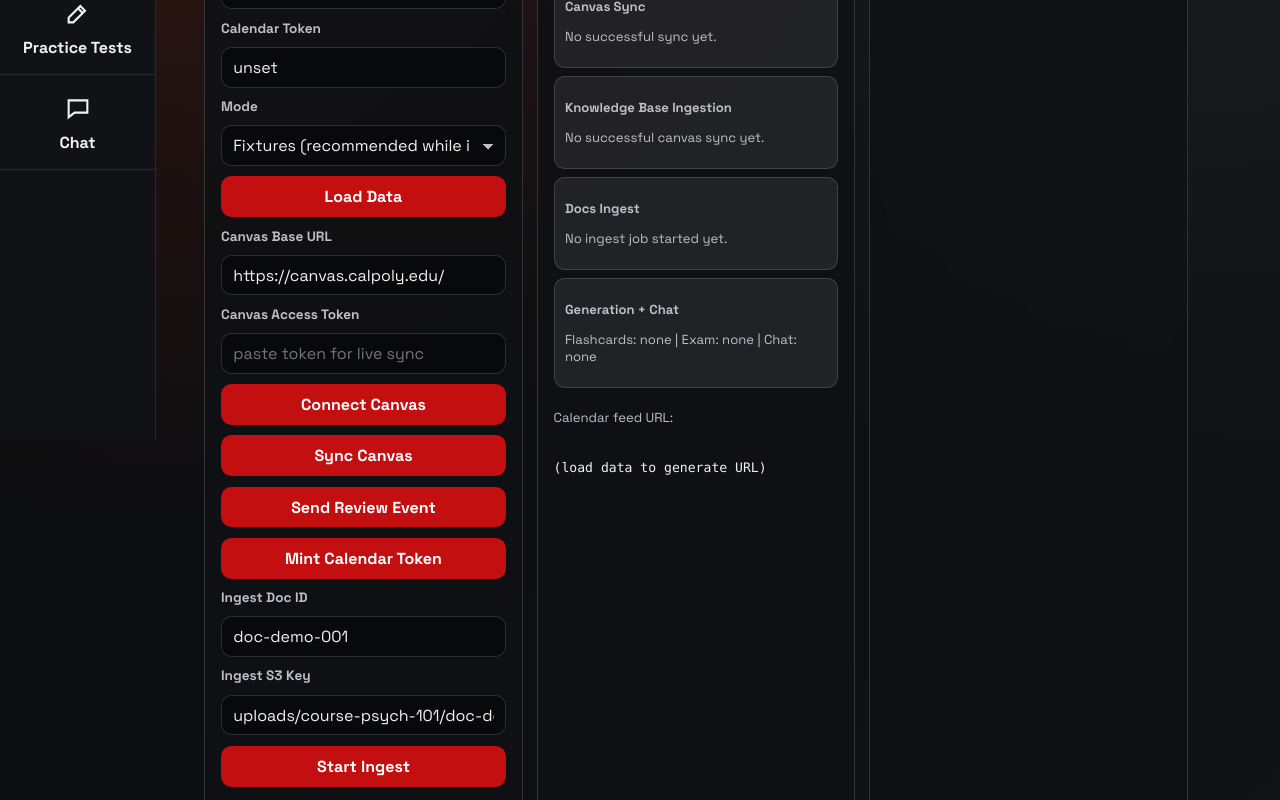
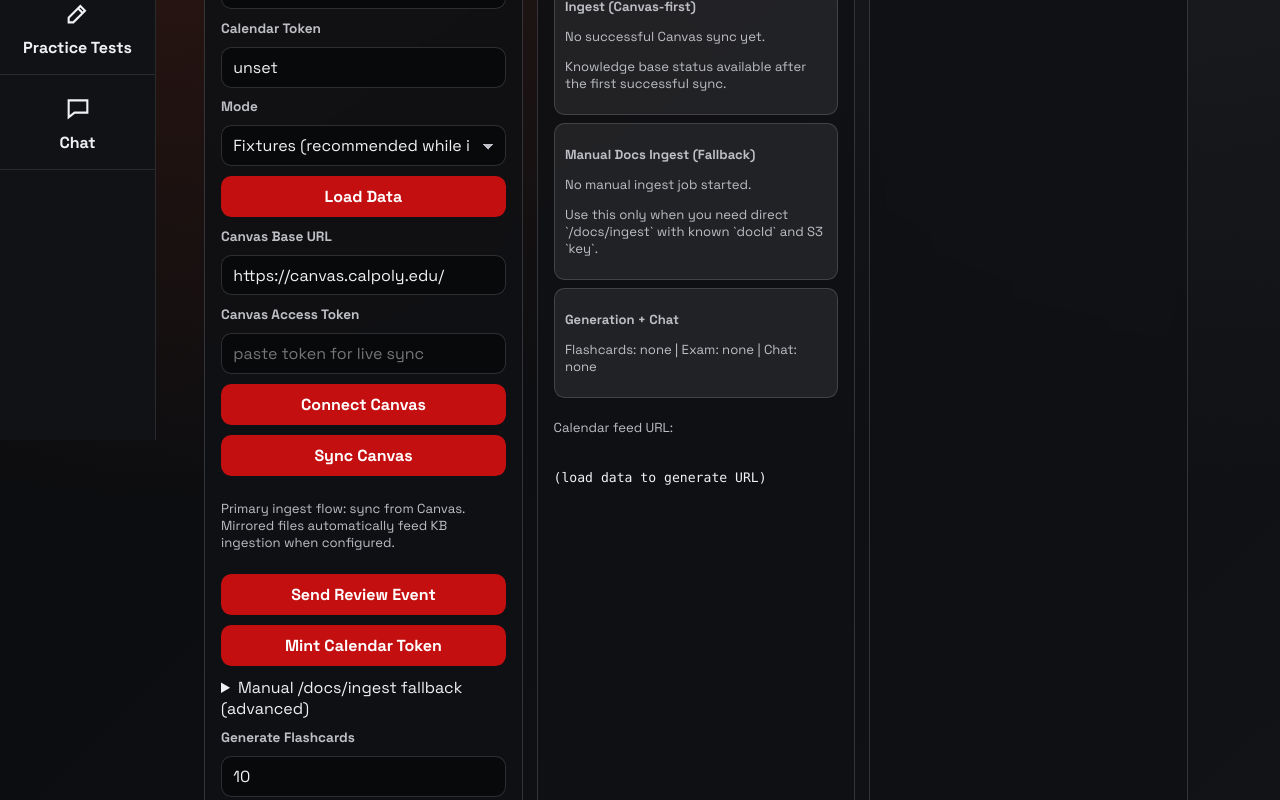
Before and after one commit to p1an0guy/GURT, a Next.js app: page /dev-tools in a window 1280 px wide. Shown: the part 360-1160 px from the top of the page. Built offline with nearby package versions, Linux system fonts and the light colour scheme; no server answers.

Commit message:
feat(frontend): finalize canvas-first ingest UX in dev console

```diff
--- a/app/dev-console-page.tsx
+++ b/app/dev-console-page.tsx
@@ -39,6 +39,14 @@ function kbIngestionStatusMessage(sync: CanvasSyncResponse): string {
     return `KB ingestion not started: ${sync.knowledgeBaseIngestionError}.`;
   }
   return "KB ingestion not started.";
+}
+
+function canvasSyncSummaryMessage(sync: CanvasSyncResponse): string {
+  const failed =
+    sync.failedCourseIds.length > 0
+      ? ` Failed course IDs: ${sync.failedCourseIds.join(", ")}.`
+      : "";
+  return `Canvas sync complete: ${sync.coursesUpserted} course(s), ${sync.itemsUpserted} item(s), ${sync.materialsMirrored} mirrored material(s). ${kbIngestionStatusMessage(sync)}${failed}`;
 }
 
 export function DevConsolePage() {
@@ -178,13 +186,11 @@ export function DevConsolePage() {
       const sync = await client.syncCanvas();
       setLastCanvasSync(sync);
       if (sync.failedCourseIds.length > 0) {
-        setCanvasSyncWarning(`Partial sync. Failed course IDs: ${sync.failedCourseIds.join(", ")}`);
+        setCanvasSyncWarning(
+          `Partial sync. Failed course IDs: ${sync.failedCourseIds.join(", ")}. Retry Canvas sync after fixing credentials or API limits.`,
+        );
       }
-      const failed = sync.failedCourseIds.length > 0 ? ` (failed: ${sync.failedCourseIds.join(", ")})` : "";
-      const kbStatus = kbIngestionStatusMessage(sync);
-      setMessage(
-        `Canvas sync: ${sync.coursesUpserted} course(s), ${sync.itemsUpserted} item(s), ${sync.materialsMirrored} material(s) mirrored${failed}. ${kbStatus}`,
-      );
+      setMessage(canvasSyncSummaryMessage(sync));
       const [coursesResp, itemsResp, masteryResp] = await Promise.all([
         client.listCourses(),
         client.listCourseItems(courseId),
@@ -258,7 +264,7 @@ export function DevConsolePage() {
     }
   }
 
-  async function handleStartIngest(): Promise<void> {
+  async function handleStartManualIngest(): Promise<void> {
     setMessage("");
     setIngestError("");
     setIngestStatus("");
@@ -282,7 +288,7 @@ export function DevConsolePage() {
       setIngestJobId(start.jobId);
       setIngestStatus(start.status);
       setLastIngestUpdatedAt(start.updatedAt);
-      setMessage(`Ingest started (jobId: ${start.jobId}).`);
+      setMessage(`Manual ingest started (jobId: ${start.jobId}).`);
 
       for (let attempt = 0; attempt < 30; attempt += 1) {
         const status = await client.getDocsIngestStatus(start.jobId);
@@ -290,20 +296,22 @@ export function DevConsolePage() {
         setLastIngestUpdatedAt(status.updatedAt);
         if (status.status === "FINISHED") {
           setMessage(
-            `Ingest finished (jobId: ${status.jobId}, textLength: ${status.textLength}, textract: ${status.usedTextract ? "yes" : "no"}).`,
+            `Manual ingest finished (jobId: ${status.jobId}, textLength: ${status.textLength}, textract: ${status.usedTextract ? "yes" : "no"}).`,
           );
           return;
         }
         if (status.status === "FAILED") {
-          throw new Error(`Ingest failed (jobId: ${status.jobId}): ${status.error || "unknown error"}`);
+          throw new Error(
+            `Manual ingest failed (jobId: ${status.jobId}): ${status.error || "unknown error"}`,
+          );
         }
         await waitMs(1500);
       }
-      throw new Error(`Ingest polling timed out for job ${start.jobId}.`);
+      throw new Error(`Manual ingest polling timed out for job ${start.jobId}.`);
     } catch (error) {
       const errorMessage = error instanceof Error ? error.message : "Unknown error";
       setIngestError(errorMessage);
-      setMessage(errorMessage);
+      setMessage(`Manual ingest fallback failed. ${errorMessage}`);
     } finally {
       setIngestLoading(false);
     }
@@ -314,11 +322,11 @@ export function DevConsolePage() {
       {ingestLoading ? (
         <div className="loading-screen" role="status" aria-live="polite">
           <div className="loading-card">
-            <h2>Processing Document</h2>
+            <h2>Processing Manual Ingest</h2>
             <p>
               {ingestJobId
                 ? `Polling ingest job ${ingestJobId} (${ingestStatus || "RUNNING"})...`
-                : "Starting ingest workflow..."}
+                : "Starting manual ingest workflow..."}
             </p>
           </div>
         </div>
@@ -392,6 +400,10 @@ export function DevConsolePage() {
             <button type="button" onClick={handleCanvasSync} disabled={canvasSyncLoading}>
               {canvasSyncLoading ? "Syncing..." : "Sync Canvas"}
             </button>
+            <p className="small">
+              Primary ingest flow: sync from Canvas. Mirrored files automatically feed KB
+              ingestion when configured.
+            </p>
             {canvasSyncWarning ? <p className="warning-text">{canvasSyncWarning}</p> : null}
             {canvasSyncError ? (
               <>
@@ -407,7 +419,12 @@ export function DevConsolePage() {
             <button type="button" onClick={handleMintCalendarToken}>
               Mint Calendar Token
             </button>
-
+            <details>
+              <summary>Manual /docs/ingest fallback (advanced)</summary>
+              <p className="small">
+                Use this only when Canvas sync is not the right path and you already have an
+                uploaded S3 object key.
+              </p>
               <label htmlFor="ingestDocId">Ingest Doc ID</label>
               <input
                 id="ingestDocId"
@@ -422,17 +439,18 @@ export function DevConsolePage() {
                 onChange={(event) => setIngestKey(event.target.value)}
                 placeholder="uploads/course-psych-101/doc-demo-001/syllabus.pdf"
               />
-            <button type="button" onClick={handleStartIngest} disabled={ingestLoading}>
-              {ingestLoading ? "Ingesting..." : "Start Ingest"}
+              <button type="button" onClick={handleStartManualIngest} disabled={ingestLoading}>
+                {ingestLoading ? "Ingesting..." : "Start Manual Ingest"}
               </button>
               {ingestError ? (
                 <>
-                <p className="error-text">Ingest failed: {ingestError}</p>
-                <button type="button" className="secondary-button" onClick={handleStartIngest} disabled={ingestLoading}>
-                  Retry Ingest
+                  <p className="error-text">Manual ingest failed: {ingestError}</p>
+                  <button type="button" className="secondary-button" onClick={handleStartManualIngest} disabled={ingestLoading}>
+                    Retry Manual Ingest
                   </button>
                 </>
               ) : null}
+            </details>
 
             <label htmlFor="numCards">Generate Flashcards</label>
             <input
@@ -501,31 +519,42 @@ export function DevConsolePage() {
             </p>
             <p className="small">{message || "No requests yet."}</p>
             <div className="status-block">
-              <p className="small"><strong>Canvas Sync</strong></p>
+              <p className="small"><strong>Ingest (Canvas-first)</strong></p>
               <p className="small">
                 {lastCanvasSync
-                  ? `Last success: ${lastCanvasSync.updatedAt} (${lastCanvasSync.itemsUpserted} items, ${lastCanvasSync.materialsMirrored} mirrored)`
-                  : "No successful sync yet."}
+                  ? `Last successful Canvas sync: ${lastCanvasSync.updatedAt} (${lastCanvasSync.itemsUpserted} item(s), ${lastCanvasSync.materialsMirrored} mirrored material(s)).`
+                  : "No successful Canvas sync yet."}
+              </p>
+              <p className="small">
+                {lastCanvasSync
+                  ? `Knowledge base status: ${kbIngestionStatusMessage(lastCanvasSync)}`
+                  : "Knowledge base status available after the first successful sync."}
               </p>
               {canvasSyncWarning ? <p className="warning-text">{canvasSyncWarning}</p> : null}
               {canvasSyncError ? <p className="error-text">{canvasSyncError}</p> : null}
+              {canvasSyncError ? (
+                <button type="button" className="secondary-button" onClick={handleCanvasSync} disabled={canvasSyncLoading}>
+                  {canvasSyncLoading ? "Retrying..." : "Retry Canvas Sync"}
+                </button>
+              ) : null}
             </div>
             <div className="status-block">
-              <p className="small"><strong>Knowledge Base Ingestion</strong></p>
-              <p className="small">
-                {lastCanvasSync
-                  ? `Last sync ${lastCanvasSync.updatedAt}: ${kbIngestionStatusMessage(lastCanvasSync)}`
-                  : "No successful canvas sync yet."}
-              </p>
-            </div>
-            <div className="status-block">
-              <p className="small"><strong>Docs Ingest</strong></p>
+              <p className="small"><strong>Manual Docs Ingest (Fallback)</strong></p>
               <p className="small">
                 {ingestJobId
                   ? `Job ${ingestJobId}: ${ingestStatus || "RUNNING"} (${lastIngestUpdatedAt || "pending"})`
-                  : "No ingest job started yet."}
+                  : "No manual ingest job started."}
+              </p>
+              <p className="small">
+                Use this only when you need direct `/docs/ingest` with known `docId` and S3
+                `key`.
               </p>
               {ingestError ? <p className="error-text">{ingestError}</p> : null}
+              {ingestError ? (
+                <button type="button" className="secondary-button" onClick={handleStartManualIngest} disabled={ingestLoading}>
+                  {ingestLoading ? "Retrying..." : "Retry Manual Ingest"}
+                </button>
+              ) : null}
             </div>
             <div className="status-block">
               <p className="small"><strong>Generation + Chat</strong></p>
```
Lines whose indentation alone changed are shown as unchanged.
